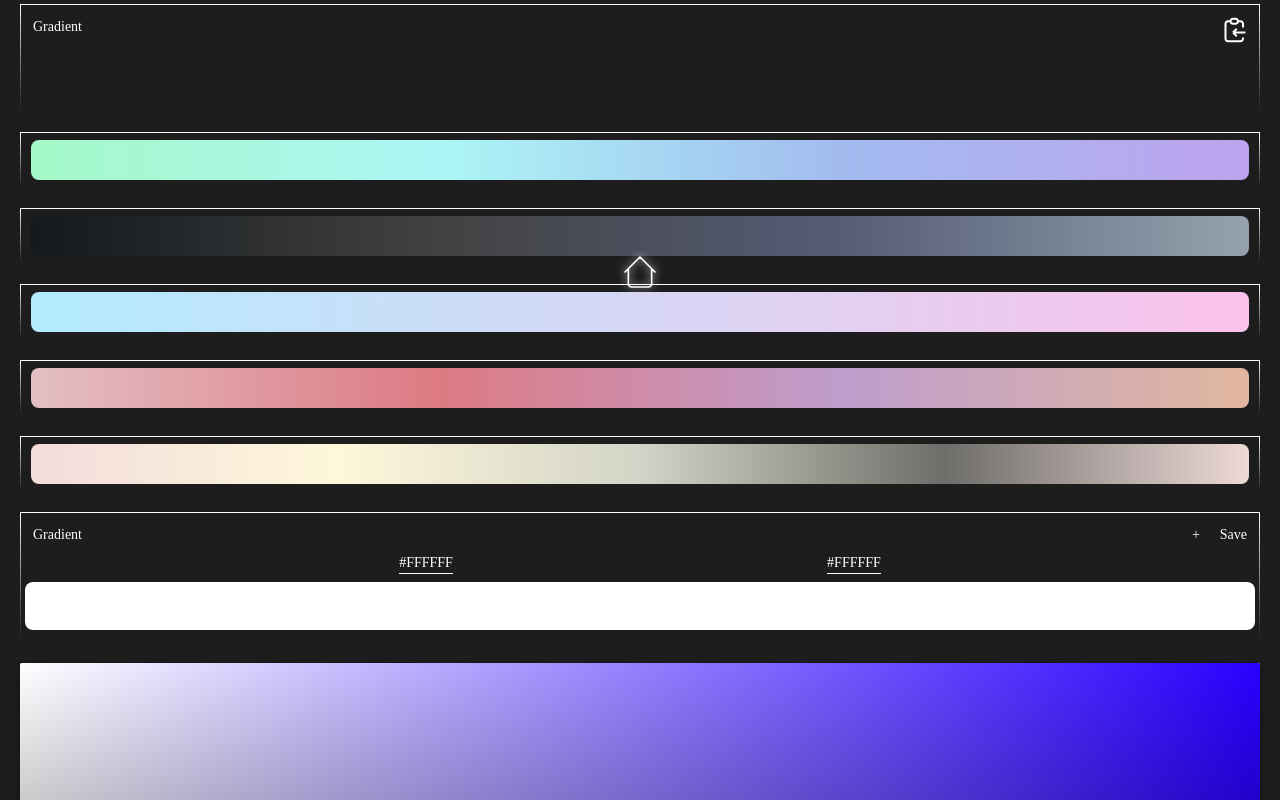
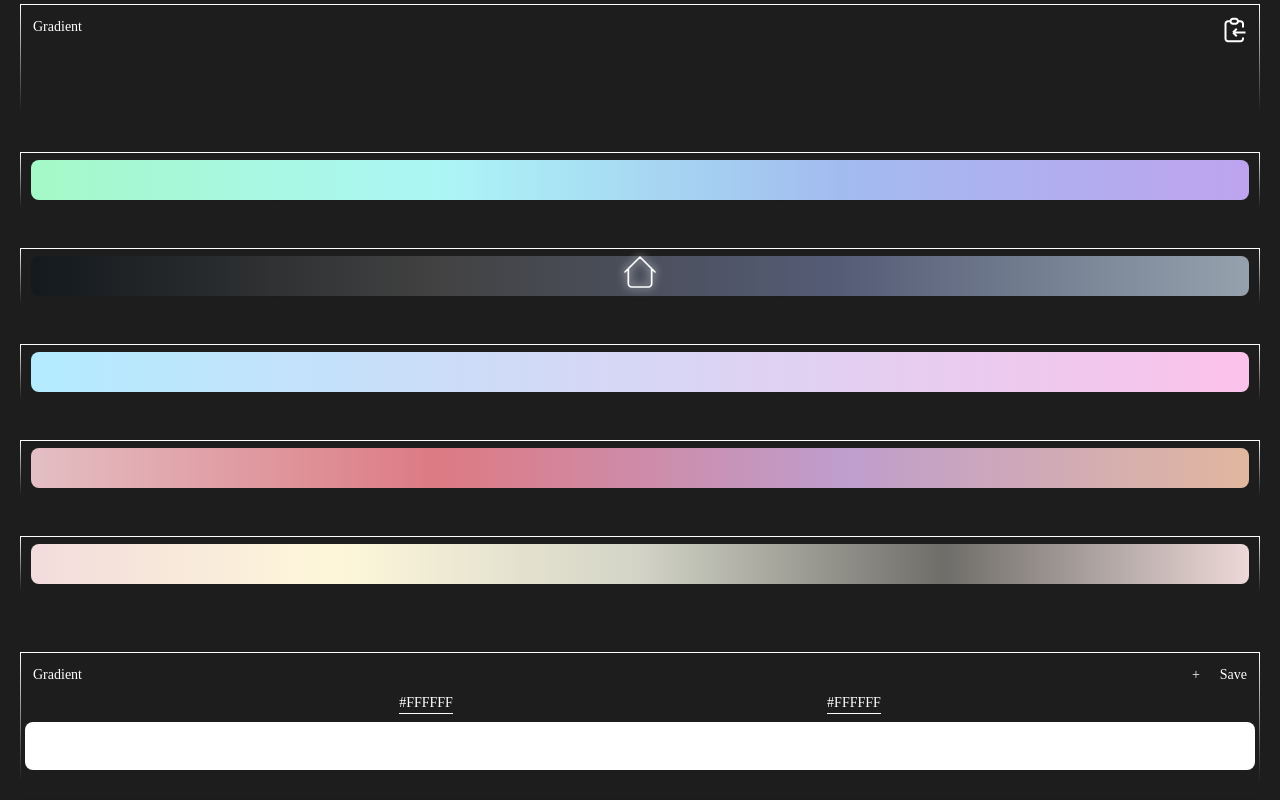
Before and after one commit to wuerion/Tools-React, a React (Vite) app: page /gradientPage in a window 1280 px wide. Shown: the part 460-1260 px from the top of the page. Built offline with nearby package versions, Linux system fonts and the light colour scheme; a web font is replaced by a local one.

Commit message:
added new gradients

```diff
--- a/src/components/SubComponents/GradientPage/GalleryGradients.jsx
+++ b/src/components/SubComponents/GradientPage/GalleryGradients.jsx
@@ -18,7 +18,7 @@ function GalleryGradients() {
         color4={selectedGradientColor4}
         color5={selectedGradientColor5}
       />
-      <div>
+      <div className="flex flex-col items-center w-full h-[500px] overflow-scroll scroll-smooth">
         <Gradient
           color1={"#a4f9c7"}
           color2={"#acf6f6"}
@@ -76,6 +76,30 @@ function GalleryGradients() {
           onGradientSelect4={setSelectedGradientColor4}
           onGradientSelect5={setSelectedGradientColor5}
         />
+        <Gradient
+          color1={"#01463e"}
+          color2={"#b3e4dc"}
+          color3={"#e5f2ef"}
+          color4={"#c0ded8"}
+          color5={"#f0f8f2"}
+          onGradientSelect1={setSelectedGradientColor1}
+          onGradientSelect2={setSelectedGradientColor2}
+          onGradientSelect3={setSelectedGradientColor3}
+          onGradientSelect4={setSelectedGradientColor4}
+          onGradientSelect5={setSelectedGradientColor5}
+        />
+        <Gradient
+          color1={"#6d678e"}
+          color2={"#f6b5cc"}
+          color3={""}
+          color4={""}
+          color5={""}
+          onGradientSelect1={selectedGradientColor1}
+          onGradientSelect2={selectedGradientColor2}
+          onGradientSelect3={selectedGradientColor3}
+          onGradientSelect4={selectedGradientColor4}
+          onGradientSelect5={selectedGradientColor5}
+        />
       </div>
     </div>
   );
```
